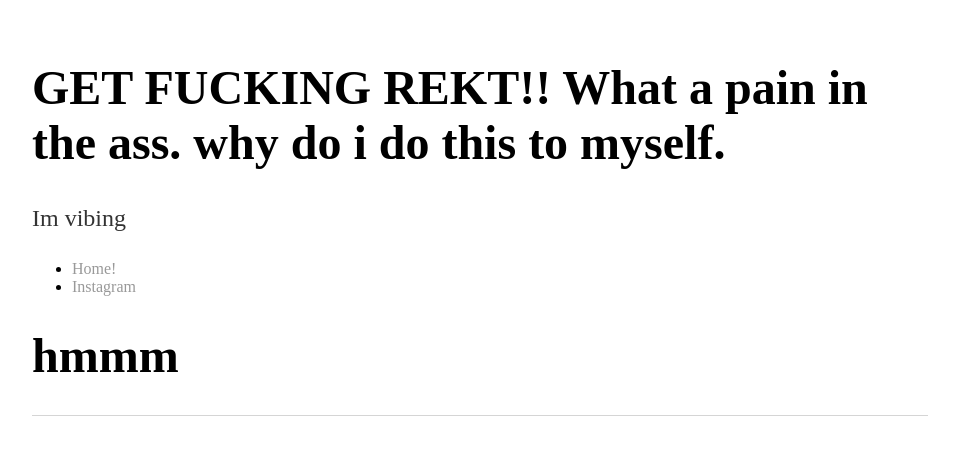
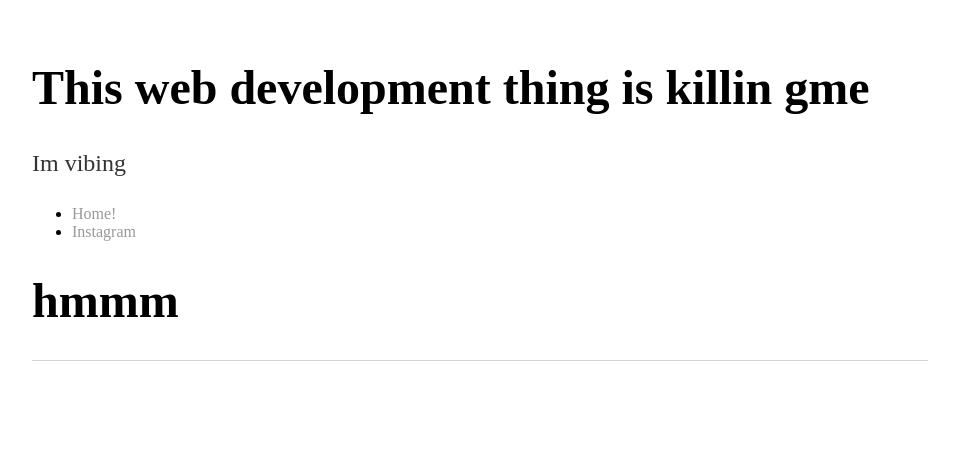
Before and after one commit to LiteralHat/literalhat.github.io, a Jekyll site: the page built from index.html, in a window 1280 px wide. Shown: the top 455 px of the page, without its empty margins (160-1119 px from the left). Built offline with Jekyll 4.4.1, drawn with Linux system fonts in a browser that asks for light colours; some web fonts are replaced; Markdown is read by kramdown in place of the engine named in the settings.

Commit message:
Update default.html

```diff
--- a/_layouts/default.html
+++ b/_layouts/default.html
@@ -16,7 +16,7 @@
 	<body>
 		<div class="container">
     		<div class="blurb">
-        		<h1>GET FUCKING REKT!! What a pain in the ass. why do i do this to myself.</h1>
+        		<h1>This web development thing is killin gme</h1>
 				<p>Im vibing</p>
 			    		<ul>
         		<li><a href="/">Home!</a></li>
```
